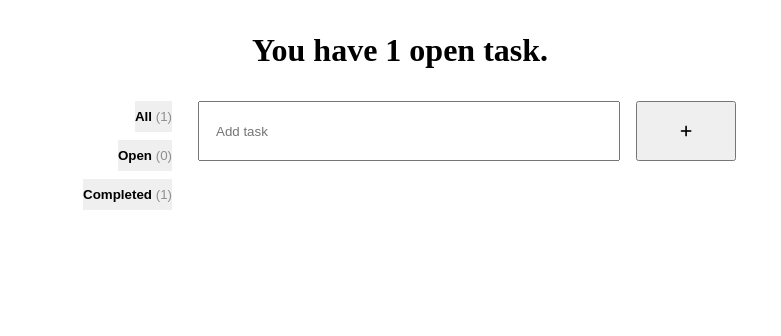
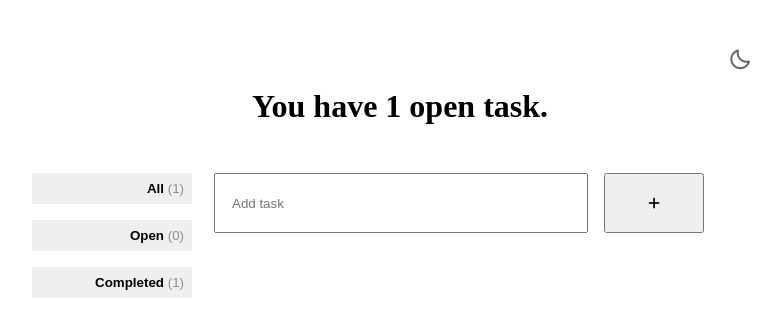
Before and after one commit to KellyBytes/sj-todo-app, a React (Vite) app: page / in a window 1280 px wide. Shown: the top 336 px of the page, without its empty margins (240-1021 px from the left). Built offline with nearby package versions, Linux system fonts and the light colour scheme; the HTML template or start-up script is replaced by a standard one.

Commit message:
Implement Dark/Light theme switching

```diff
--- a/index.html
+++ b/index.html
@@ -11,6 +11,10 @@
       crossorigin="anonymous"
       referrerpolicy="no-referrer"
     />
+    <link
+      href="https://unpkg.com/boxicons@2.1.4/css/boxicons.min.css"
+      rel="stylesheet"
+    />
   </head>
   <body>
     <div id="root"></div>
--- a/src/App.jsx
+++ b/src/App.jsx
@@ -3,6 +3,7 @@ import Header from './components/Header';
 import Tabs from './components/Tabs';
 import TodoList from './components/TodoList';
 import TodoInput from './components/TodoInput';
+import { ThemeProvider } from './context/ThemeContext';
 
 function App() {
   // const todos = [
@@ -76,6 +77,7 @@ function App() {
 
   return (
     <>
+      <ThemeProvider>
         <Header todos={todos} />
         <div className="grid-container">
           <Tabs
@@ -94,6 +96,7 @@ function App() {
           />
           <TodoInput handleAddTodo={handleAddTodo} />
         </div>
+      </ThemeProvider>
     </>
   );
 }
--- a/src/components/Header.jsx
+++ b/src/components/Header.jsx
@@ -1,12 +1,21 @@
+import { useTheme } from '../context/ThemeContext';
+
 const Header = (props) => {
   const { todos } = props;
+  const { darkMode, toggleDarkMode } = useTheme();
+
   const todosLength = todos.length;
-
   const isTasksPlural = todosLength != 1;
   const taskOrTasks = isTasksPlural ? 'tasks' : 'task';
 
   return (
-    <header>
+    <header className="header">
+      <div className="header-top">
+        <i
+          className={`mode-icon bx bx-${darkMode ? 'sun' : 'moon'}`}
+          onClick={toggleDarkMode}
+        ></i>
+      </div>
       <h1 className="text-gradient">
         You have {todosLength} open {taskOrTasks}.
       </h1>
--- /dev/null
+++ b/src/context/ThemeContext.jsx
@@ -0,0 +1,25 @@
+import { createContext, useState, useEffect, useContext } from 'react';
+
+const ThemeContext = createContext();
+
+export const ThemeProvider = ({ children }) => {
+  const [darkMode, setDarkMode] = useState(
+    () => JSON.parse(localStorage.getItem('darkMode')) || false
+  );
+  const toggleDarkMode = () => setDarkMode((prev) => !prev);
+
+  useEffect(() => {
+    const root = document.documentElement;
+    root.classList.toggle('dark', darkMode);
+    root.classList.toggle('light', !darkMode);
+    localStorage.setItem('darkMode', JSON.stringify(darkMode));
+  }, [darkMode]);
+
+  return (
+    <ThemeContext.Provider value={{ darkMode, toggleDarkMode }}>
+      {children}
+    </ThemeContext.Provider>
+  );
+};
+
+export const useTheme = () => useContext(ThemeContext);
--- a/src/fanta.css
+++ b/src/fanta.css
@@ -18,16 +18,21 @@
 
 @import url(https://fonts.googleapis.com/css?family=Roboto+Slab:100,200,300,regular,500,600,700,800,900);
 
+@import url(https://fonts.googleapis.com/css?family=Arvo:regular,italic,700,700italic);
+
 @import url(https://fonts.googleapis.com/css?family=Inter:100,200,300,regular,500,600,700,800,900,100italic,200italic,300italic,italic,500italic,600italic,700italic,800italic,900italic);
 
 :root {
-  --background-primary: white;
+  /* --background-primary: white; */
+  --background-primary: #f2f1f1;
   --background-secondary: "";
-  --background-tertiary: #dbeafe;
+  /* --background-tertiary: #dbeafe; */
+  --background-tertiary: #cddaec;
   --background-accent: "";
   --background-compliment: "";
   --background-gradient: "";
-  --background-muted: #f8fafc;
+  /* --background-muted: #f8fafc; */
+  --background-muted: #e4e6e7;
 
   --color-primary: #030615;
   --color-secondary: "";
@@ -45,8 +50,10 @@
   --color-info: "";
   --color-highlight: #fef9c3;
 
-  --gradient-start: #9580ff;
-  --gradient-end: #80ffea;
+  /* --gradient-start: #9580ff; */
+  /* --gradient-end: #80ffea; */
+  --gradient-start: #6b4efc;
+  --gradient-end: #43fcde;
 
   --border-primary: #f1f5f9;
   --border-secondary: #bed1e7;
@@ -67,8 +74,9 @@
   --text-selection: "";
 }
 
-@media (prefers-color-scheme: dark) {
-  :root {
+/* @media (prefers-color-scheme: dark) {
+  :root { */
+.dark {
   --background-primary: #05070f;
   --background-secondary: #0e101e;
   --background-tertiary: #121424;
@@ -113,7 +121,7 @@
   --highlight-border-radius: 0.5rem;
 
   --text-selection: "";
-  }
+  /* } */
 }
 
 * {
@@ -151,7 +159,8 @@ h4,
 h5,
 h6,
 button {
-  font-family: "Roboto Slab", serif;
+  /* font-family: "Roboto Slab", serif; */
+  font-family: "Arvo", serif;
   width: fit-content;
 }
 
@@ -431,7 +440,8 @@ input[type="radio"] {
 
 button {
   color: var(--color-primary);
-  background-color: var(--background-primary);
+  /* background-color: var(--background-primary); */
+  background-color: var(--background-muted);
   width: fit-content;
   font-size: inherit;
   font-weight: 500;
@@ -439,7 +449,7 @@ button {
   border: 1.5px solid var(--border-secondary);
   border-radius: var(--border-radius-small);
   box-shadow: 2px 2px 0 0 var(--border-secondary);
-  transition-duration: 200ms;
+  /* transition-duration: 200ms; */
 }
 
 button:hover {
--- a/src/index.css
+++ b/src/index.css
@@ -23,22 +23,50 @@ h1 {
   margin: auto;
 }
 
+.header {
+  display: flex;
+  flex-direction: column;
+  align-items: center;
+  padding: 1rem;
+}
+
+.header-top {
+  width: 100%;
+  display: flex;
+  justify-content: flex-end;
+  margin-bottom: 1rem;
+}
+
+.mode-icon {
+  font-size: 1.5rem;
+  cursor: pointer;
+  opacity: 0.6;
+}
+
+.text-gradient {
+  text-align: center;
+}
+
 .tab-container {
-  height: 50px;
+  min-height: 2.5rem;
   min-width: 100%;
   margin-bottom: 1.5rem;
   display: flex;
+  justify-content: center;
   flex-wrap: nowrap;
 }
 
 .tab-container > * {
-  flex-shrink: 0;
+  flex-shrink: 1;
 }
 
 .tab-button {
   border: none;
   box-shadow: none;
-  padding: 0.5rem 1rem;
+  padding: 0.5rem;
+  margin-right: 0.5rem;
+  display: flex;
+  justify-content: center;
   cursor: pointer;
 }
 
@@ -67,6 +95,7 @@ h1 {
 }
 
 .todo-container {
+  min-width: 100%;
   margin-bottom: 1rem;
 }
 
@@ -191,7 +220,7 @@ h1 {
       "tab input";
     grid-template-columns: 150px 1fr;
     grid-template-rows: min-content;
-    column-gap: 1rem;
+    column-gap: 2rem;
   }
 
   .grid-container:has(.todo-container.empty) {
@@ -201,11 +230,9 @@ h1 {
   .tab-container {
     grid-area: tab;
     height: 100%;
-    min-width: 140px;
-    margin-right: 2rem;
-    display: flex;
+    min-width: 10rem;
     flex-direction: column;
-    overflow-x: auto;
+    justify-content: flex-start;
   }
 
   /* .tab-container hr {
@@ -213,9 +240,10 @@ h1 {
   } */
 
   .tab-button {
-    padding: 0.5rem 0;
-    margin-left: auto;
-    margin-bottom: 0.5rem;
+    width: 100%;
+    padding: 0.5rem;
+    margin-bottom: 1rem;
+    justify-content: flex-end;
   }
 
   .todo-container {
```
Lines whose indentation alone changed are shown as unchanged.
